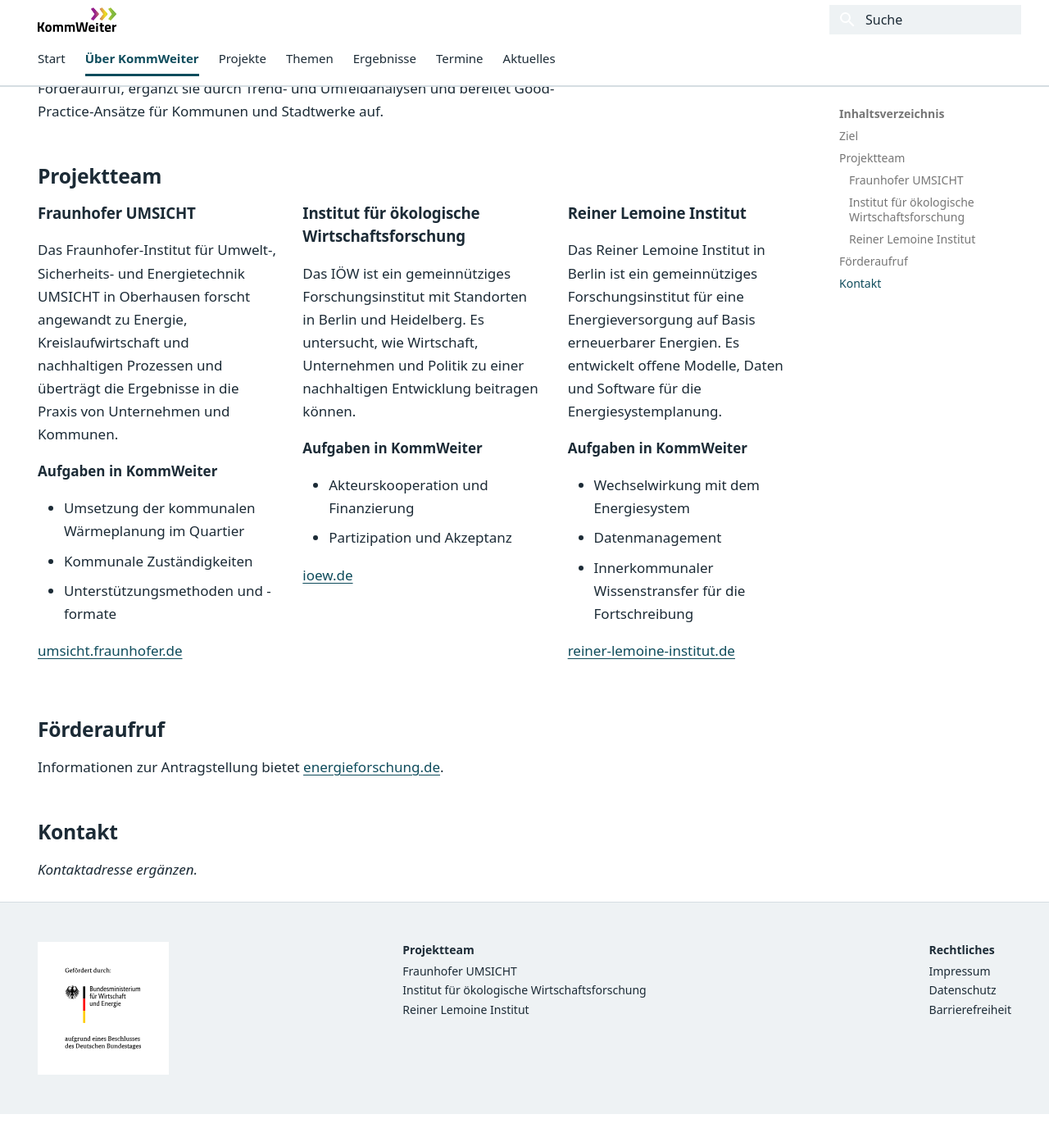
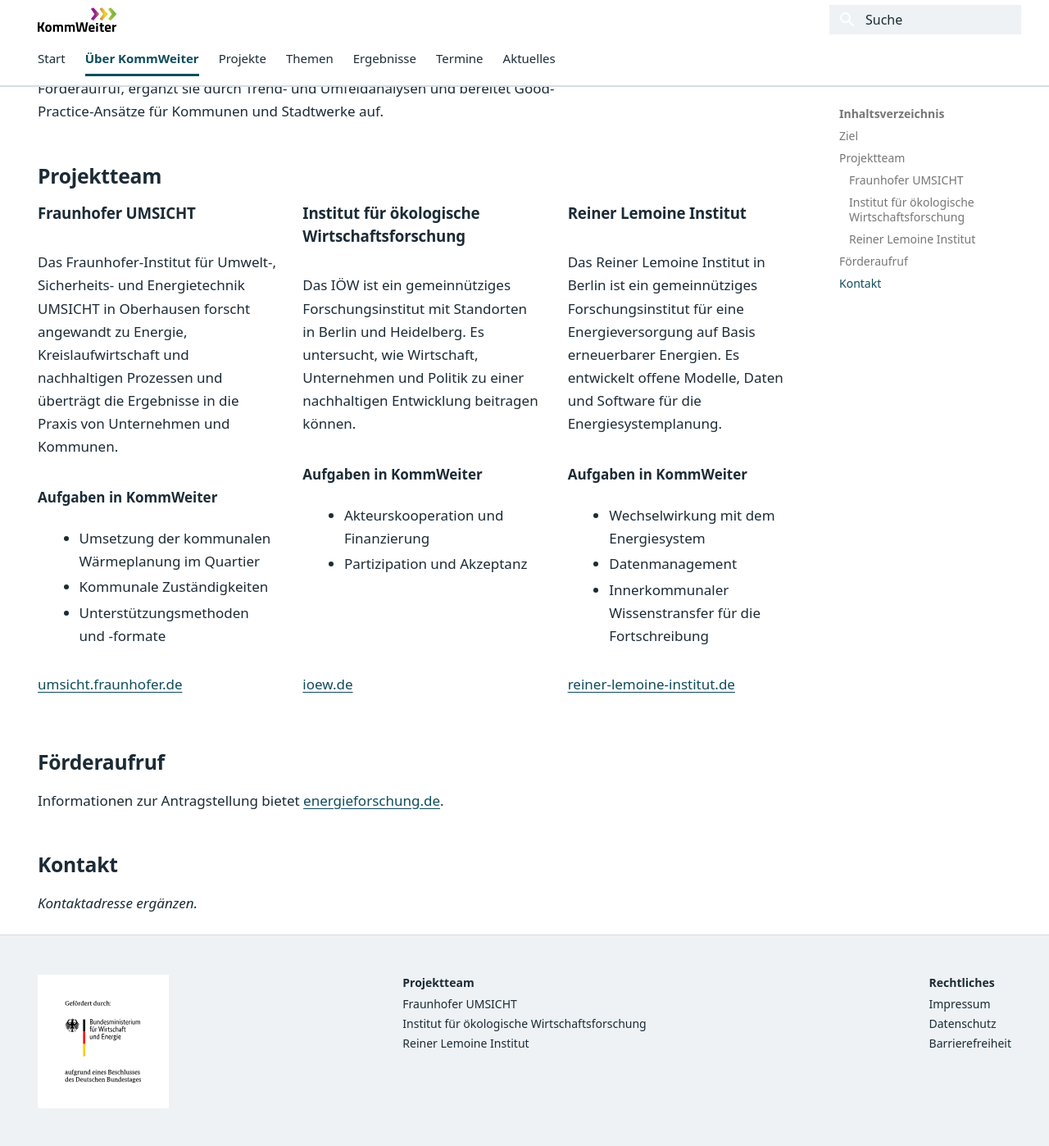
Before and after one commit to Ludee/komm-weiter-website, an MkDocs documentation site: the page built from docs/projekt/index.md, in a window 1280 px wide and 1400 px high, scrolled down 344 px. Shown: the whole window at 82% size. Built offline with MkDocs 1.6.1 and Material for MkDocs 9.7.7, drawn with Linux system fonts in a browser that asks for light colours; before the commit the page ends 1703 px from its top, so only the background shows below that.

Commit message:
Anpassung Partnerlinks #1

```diff
--- a/docs/stylesheets/site.css
+++ b/docs/stylesheets/site.css
@@ -141,6 +141,11 @@ body { font-family: var(--kw-font-text); }
 }
 .md-typeset .kw-partners h3 { margin-top: 0; }
 
+.md-typeset .kw-partners > div { display: flex; flex-direction: column; }
+.md-typeset .kw-partners ul { margin-top: .3em; padding-left: 1.1em; }
+.md-typeset .kw-partners ul li { margin-bottom: .2em; }
+.md-typeset .kw-partners > div > p:last-child { margin-top: auto; padding-top: .6em; }
+
 /* Hervorgehobener Hinweis, z. B. nächster Termin */
 .md-typeset .kw-note {
   background-color: var(--kw-surface);
```
